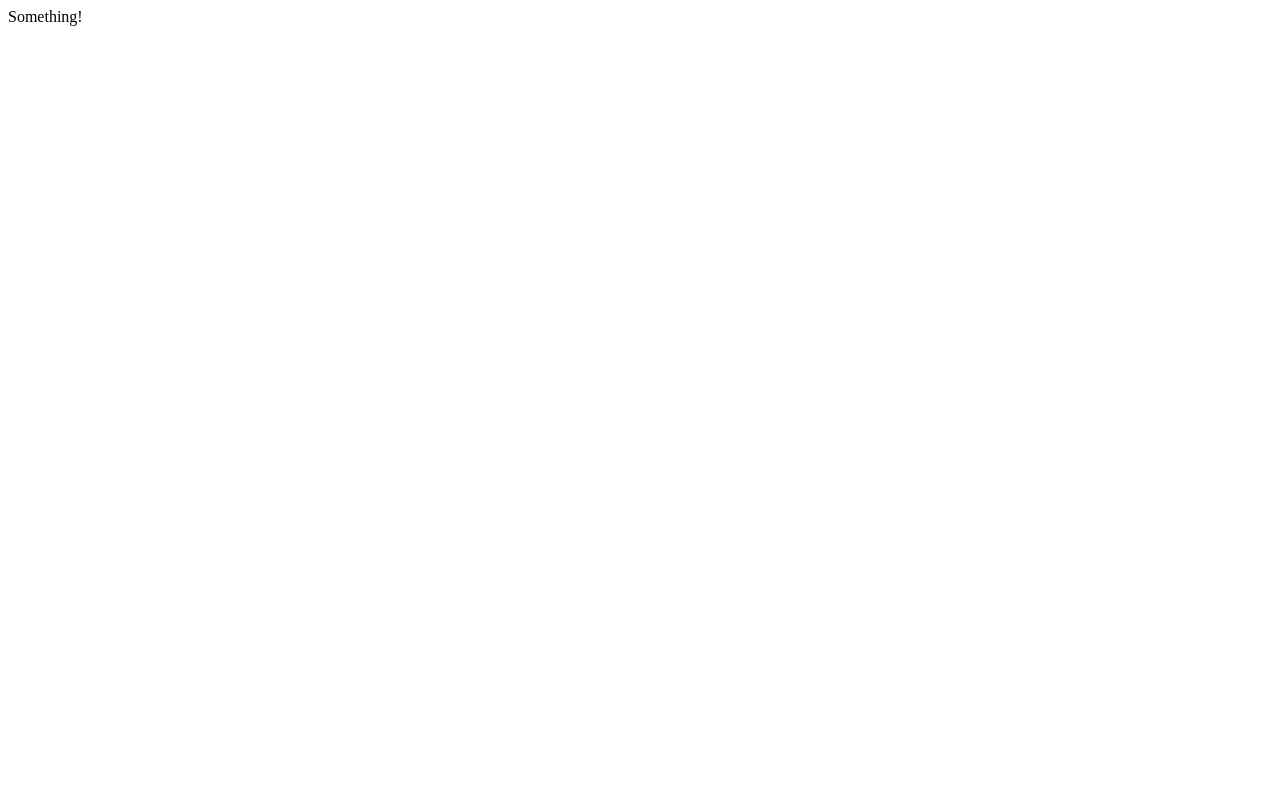
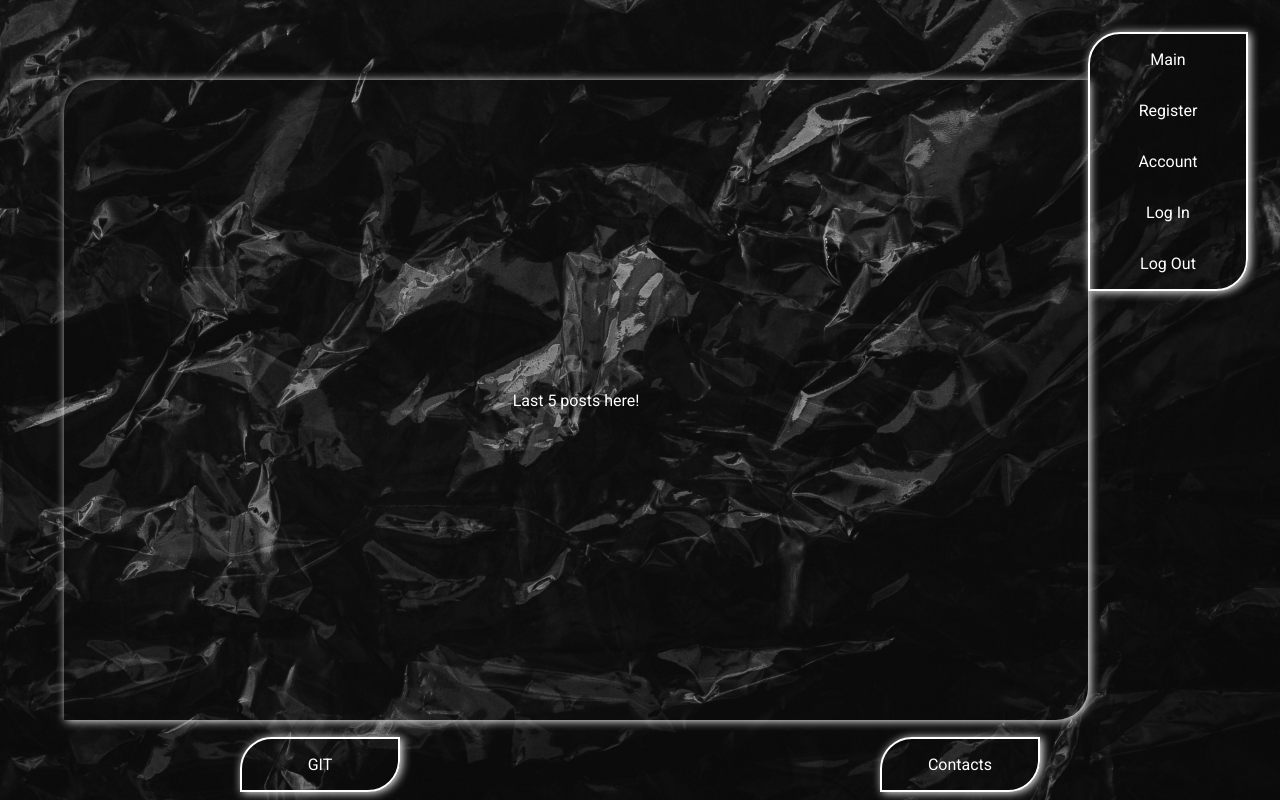
Before and after one commit to The-Estonian/LMBS, a Django app: page / in a window 1280 px wide. Before the commit the page is almost empty. Run offline with Django 4.2, Linux system fonts and the light colour scheme.

Commit message:
project core_template.html done

```diff
--- a/LMBS/settings.py
+++ b/LMBS/settings.py
@@ -116,7 +116,7 @@ USE_TZ = True
 # Static files (CSS, JavaScript, Images)
 # https://docs.djangoproject.com/en/4.0/howto/static-files/
 
-STATIC_URL = 'static/'
+STATIC_URL = 'static/templates/'
 
 # Default primary key field type
 # https://docs.djangoproject.com/en/4.0/ref/settings/#default-auto-field
--- /dev/null
+++ b/website/static/templates/website/main.css
@@ -0,0 +1,129 @@
+@import url("https://fonts.googleapis.com/css2?family=Roboto&display=swap");
+* {
+  margin: 0;
+  padding: 0;
+  -webkit-box-sizing: border-box;
+          box-sizing: border-box;
+  font-family: 'Roboto', sans-serif;
+}
+
+html {
+  height: 100%;
+}
+
+html body {
+  height: 100%;
+}
+
+.container {
+  display: -webkit-box;
+  display: -ms-flexbox;
+  display: flex;
+  -webkit-box-orient: vertical;
+  -webkit-box-direction: normal;
+      -ms-flex-direction: column;
+          flex-direction: column;
+  -webkit-box-pack: center;
+      -ms-flex-pack: center;
+          justify-content: center;
+  -webkit-box-align: center;
+      -ms-flex-align: center;
+          align-items: center;
+  height: 100%;
+  background: url("./images/background.jpg");
+  background-size: cover;
+  background-repeat: no-repeat;
+}
+
+.footer {
+  display: -webkit-box;
+  display: -ms-flexbox;
+  display: flex;
+  -webkit-box-orient: horizontal;
+  -webkit-box-direction: normal;
+      -ms-flex-direction: row;
+          flex-direction: row;
+  -webkit-box-pack: center;
+      -ms-flex-pack: center;
+          justify-content: center;
+  -webkit-box-align: center;
+      -ms-flex-align: center;
+          align-items: center;
+  position: absolute;
+  bottom: 0;
+  width: 100%;
+  margin-bottom: 0.5rem;
+}
+
+.footer a {
+  -webkit-box-shadow: 2px 1px 10px white;
+          box-shadow: 2px 1px 10px white;
+  width: 10rem;
+  color: white;
+  text-decoration: none;
+  padding: 1rem;
+  border: 2px solid white;
+  margin: auto;
+  border-radius: 2rem 0;
+  text-align: center;
+}
+
+.menu {
+  -webkit-box-shadow: 2px 1px 10px white;
+          box-shadow: 2px 1px 10px white;
+  display: -webkit-box;
+  display: -ms-flexbox;
+  display: flex;
+  -webkit-box-orient: vertical;
+  -webkit-box-direction: normal;
+      -ms-flex-direction: column;
+          flex-direction: column;
+  -webkit-box-pack: center;
+      -ms-flex-pack: center;
+          justify-content: center;
+  -webkit-box-align: center;
+      -ms-flex-align: center;
+          align-items: center;
+  position: absolute;
+  top: 2rem;
+  right: 2rem;
+  width: 10rem;
+  border: 2px solid white;
+  border-radius: 2rem 0;
+}
+
+.menu a {
+  padding: 1rem;
+  text-decoration: none;
+  width: 10rem;
+  text-align: center;
+}
+
+.menu a span {
+  color: white;
+}
+
+.content {
+  display: -webkit-box;
+  display: -ms-flexbox;
+  display: flex;
+  -webkit-box-orient: vertical;
+  -webkit-box-direction: normal;
+      -ms-flex-direction: column;
+          flex-direction: column;
+  -webkit-box-pack: center;
+      -ms-flex-pack: center;
+          justify-content: center;
+  -webkit-box-align: center;
+      -ms-flex-align: center;
+          align-items: center;
+  border-radius: 2rem 0;
+  margin-right: auto;
+  margin-left: 5%;
+  width: 80%;
+  height: 80%;
+  -webkit-box-shadow: 2px 1px 10px white;
+          box-shadow: 2px 1px 10px white;
+  color: white;
+}
+/*# sourceMappingURL=main.css.map */
--- /dev/null
+++ b/website/static/templates/website/main.scss
@@ -0,0 +1,91 @@
+@import url('https://fonts.googleapis.com/css2?family=Roboto&display=swap');
+
+@mixin flex-row{
+    display: flex;
+    flex-direction: row;
+    justify-content: center;
+    align-items: center;
+}
+
+@mixin flex-col{
+    display: flex;
+    flex-direction: column;
+    justify-content: center;
+    align-items: center;
+}
+
+$box-shadow: 2px 1px 10px white;
+$font: 1.3rem;
+$border-radius: 2rem 0;
+
+*{
+    margin: 0;
+    padding: 0;
+    box-sizing: border-box;
+    font-family: 'Roboto', sans-serif;
+}
+
+html{
+    height: 100%;
+    body{
+        height: 100%;
+    }
+}
+
+.container{
+    @include flex-col;
+    height: 100%;
+    background: url("./images/background.jpg");
+    background-size: cover;
+    background-repeat: no-repeat;
+}
+
+.footer{
+    @include flex-row;
+    position: absolute;
+    bottom: 0;
+    width: 100%;
+    margin-bottom: 0.5rem;
+    a{
+        box-shadow: $box-shadow;
+        width: 10rem;
+        color: white;
+        text-decoration: none;
+        padding: 1rem;
+        border: 2px solid white;
+        margin: auto;
+        border-radius: $border-radius;
+        text-align: center;
+    }
+}
+
+.menu{
+    box-shadow: $box-shadow;
+    @include flex-col;
+    position: absolute;
+    top: 2rem;
+    right: 2rem;
+    width: 10rem;
+    border: 2px solid white;
+    border-radius: $border-radius;
+    a{
+        padding: 1rem;
+        text-decoration: none;
+        width: 10rem;
+        text-align: center;
+        span{
+            color: white;
+        }
+    }
+}
+
+.content{
+    @include flex-col;
+    border-radius: $border-radius;
+    margin-right: auto;
+    margin-left: 5%;
+    width: 80%;
+    height: 80%;
+    box-shadow: $box-shadow;
+    color: white;
+}
--- /dev/null
+++ b/website/templates/website/core_template.html
@@ -0,0 +1,30 @@
+{% load static %}
+<!DOCTYPE html>
+<html lang="en">
+<head>
+    <meta charset="UTF-8">
+    <meta http-equiv="X-UA-Compatible" content="IE=edge">
+    <meta name="viewport" content="width=device-width, initial-scale=1.0">
+    <link rel="stylesheet" href="{% static 'templates/website/main.css' %}">
+    <title>{% block title %}{% endblock %}</title>
+</head>
+<body>
+    <div class="container">
+        <div class="menu">
+            <a href=""><span>Main</span></a>
+            <a href=""><span>Register</span></a>
+            <a href=""><span>Account</span></a>
+            <a href=""><span>Log In</span></a>
+            <a href=""><span>Log Out</span></a>
+        </div>
+        <div class="content">
+            {% block content %}
+            {% endblock %}
+        </div>
+        <div class="footer">
+            <a href="">GIT</a>
+            <a href="">Contacts</a>
+        </div>
+    </div>
+</body>
+</html>
--- a/website/templates/website/index.html
+++ b/website/templates/website/index.html
@@ -1,12 +1,5 @@
-<!DOCTYPE html>
-<html lang="en">
-<head>
-    <meta charset="UTF-8">
-    <meta http-equiv="X-UA-Compatible" content="IE=edge">
-    <meta name="viewport" content="width=device-width, initial-scale=1.0">
-    <title>Document</title>
-</head>
-<body>
-    Something!
-</body>
-</html>
+{% extends "website/core_template.html" %}
+
+{% block content %}
+Last 5 posts here!
+{% endblock %}
```
Also changed, not shown: website/models.py (line endings or trailing spaces), website/static/templates/website/images/background.jpg (added), 1 other file.
